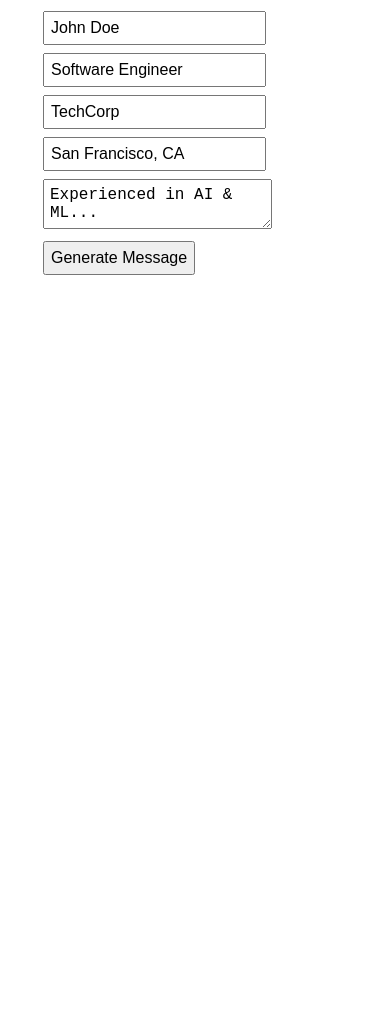
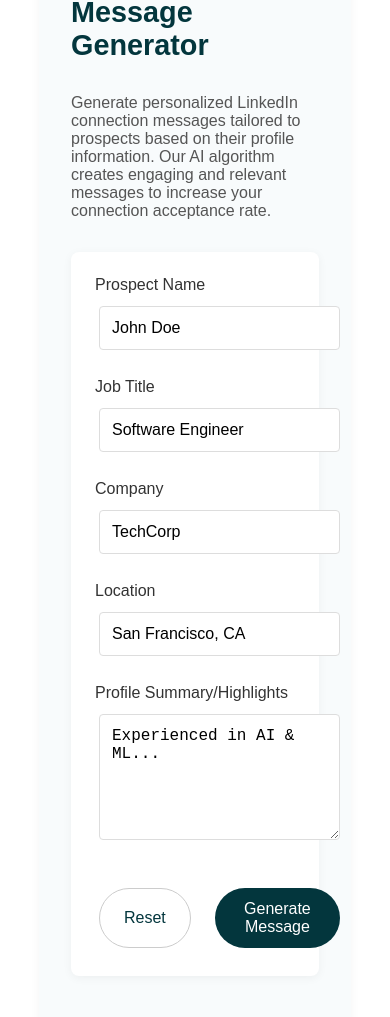
Before and after one commit to iamlokanath/frontend-CMS, a React (Create React App) app: page / in a window 390 px wide. Shown: the part 2538-3555 px from the top of the page. Before the commit the page ends 2861 px from the top, so only its background shows below. Built offline with nearby package versions, Linux system fonts and the light colour scheme; no server answers.

Commit message:
Linkedin message generator page created

```diff
--- /dev/null
+++ b/src/components/MessageGenerator.css
@@ -0,0 +1,80 @@
+.generator-container { padding: 2rem; background-color:
+#f8fbfc; font-family: sans-serif; border-radius: 12px; box-shadow: 0 2px 10px rgba(0, 0, 0, 0.05); margin-bottom: 2rem; }
+
+.generator-header { display: flex; justify-content: space-between; align-items: center; margin-bottom: 2rem; }
+
+.generator-header h2 { color:
+#03363d; margin: 0; font-size: 1.8rem; }
+
+.generator-description { color: #555; margin-bottom: 2rem; max-width: 700px; }
+
+.generator-form-container { background-color: white; padding: 1.5rem; border-radius: 8px; margin-bottom: 2rem; box-shadow: 0 2px 10px rgba(0, 0, 0, 0.05); }
+
+.generator-form { display: grid; grid-template-columns: 1fr 1fr; gap: 1.5rem; }
+
+.form-group { display: flex; flex-direction: column; gap: 0.5rem; }
+
+.form-group label { font-weight: 500; color: #333; }
+
+.form-group input, .form-group textarea { padding: 0.75rem; border: 1px solid #ddd; border-radius: 4px; font-size: 1rem; }
+
+.form-group textarea { resize: vertical; min-height: 100px; }
+
+/* Make summary take up full width */ .form-group.full-width { grid-column: span 2; }
+
+.form-actions { grid-column: span 2; display: flex; justify-content: flex-end; gap: 1rem; margin-top: 1rem; }
+
+.message-result-container { background-color: white; padding: 1.5rem; border-radius: 8px; margin-top: 2rem; box-shadow: 0 2px 10px rgba(0, 0, 0, 0.05); }
+
+.message-result-header { display: flex; justify-content: space-between; align-items: center; margin-bottom: 1rem; }
+
+.message-result-header h3 { color:
+#03363d; margin: 0; }
+
+.message-content { background-color:
+#f5f9fc; padding: 1.5rem; border-radius: 8px; border-left: 4px solid
+#03363d; font-size: 1rem; line-height: 1.6; }
+
+.message-actions { display: flex; justify-content: flex-end; gap: 1rem; margin-top: 1.5rem; }
+
+.primary-btn { background-color:
+#03363d; color: white; border: none; padding: 0.75rem 1.5rem; border-radius: 9999px; font-weight: 500; cursor: pointer; transition: background-color 0.2s; }
+
+.primary-btn:hover { background-color:
+#022228; }
+
+.primary-btn:disabled { background-color:
+#cccccc; cursor: not-allowed; }
+
+.secondary-btn { background-color: white; color:
+#03363d; border: 1px solid #ccc; padding: 0.75rem 1.5rem; border-radius: 9999px; font-weight: 500; cursor: pointer; transition: background-color 0.2s, color 0.2s; }
+
+.secondary-btn:hover { background-color:
+#f0f0f0; }
+
+.loading-indicator { display: flex; gap: 0.5rem; align-items: center; justify-content: center; }
+
+.loading-spinner { width: 16px; height: 16px; border: 3px solid
+#f3f3f3; border-top: 3px solid
+#03363d; border-radius: 50%; animation: spin 1s linear infinite; }
+
+@keyframes spin { 0% { transform: rotate(0deg); } 100% { transform: rotate(360deg); } }
+
+.copy-button { background-color:
+#e3f2fd; color:
+#1565c0; border: none; padding: 0.5rem 1rem; border-radius: 4px; font-size: 0.85rem; font-weight: 500; cursor: pointer; transition: background-color 0.2s; display: flex; align-items: center; gap: 0.5rem; }
+
+.copy-button:hover { background-color:
+#bbdefb; }
+
+.copied-indicator { background-color:
+#e8f5e9; color:
+#2e7d32; padding: 0.25rem 0.5rem; border-radius: 4px; font-size: 0.8rem; animation: fadeOut 2s forwards; }
+
+@keyframes fadeOut { 0% { opacity: 1; } 70% { opacity: 1; } 100% { opacity: 0; } }
+
+@media (max-width: 768px) { .generator-form { grid-template-columns: 1fr; }
+
+.form-group.full-width { grid-column: span 1; }
+
+.form-actions { grid-column: span 1; } }
--- a/src/components/MessageGenerator.tsx
+++ b/src/components/MessageGenerator.tsx
@@ -1,5 +1,6 @@
 import React, { useState } from 'react';
 import axios from 'axios';
+import './MessageGenerator.css';
 
 const API_URL = 'https://backend-cms-seven.vercel.app/personalized-message';
 
@@ -17,6 +18,7 @@ const MessageGenerator: React.FC = () => {
     const [input, setInput] = useState<InputType>(defaultInput);
     const [message, setMessage] = useState('');
     const [loading, setLoading] = useState(false);
+    const [copied, setCopied] = useState(false);
 
     const handleChange = (e: React.ChangeEvent<HTMLInputElement | HTMLTextAreaElement>) => {
         setInput({ ...input, [e.target.name]: e.target.value });
@@ -29,27 +31,140 @@ const MessageGenerator: React.FC = () => {
         try {
             const res = await axios.post(API_URL, input);
             setMessage(res.data.message);
-        } catch {
-            setMessage('Error generating message');
+        } catch (error) {
+            setMessage('Error generating message. Please try again later.');
         }
         setLoading(false);
     };
 
+    const copyToClipboard = () => {
+        navigator.clipboard.writeText(message);
+        setCopied(true);
+        setTimeout(() => setCopied(false), 2000);
+    };
+
+    const resetForm = () => {
+        setInput(defaultInput);
+        setMessage('');
+    };
+
     return (
-        <div>
-            <h2>LinkedIn Message Generator</h2>
-            <form onSubmit={handleSubmit} style={{ marginBottom: 20 }}>
-                <input name="name" placeholder="Name" value={input.name} onChange={handleChange} required />
-                <input name="job_title" placeholder="Job Title" value={input.job_title} onChange={handleChange} required />
-                <input name="company" placeholder="Company" value={input.company} onChange={handleChange} required />
-                <input name="location" placeholder="Location" value={input.location} onChange={handleChange} required />
-                <textarea name="summary" placeholder="Summary" value={input.summary} onChange={handleChange} required />
-                <button type="submit" disabled={loading}>{loading ? 'Generating...' : 'Generate Message'}</button>
-            </form>
+        <div className="generator-container">
+            <div className="generator-header">
+                <h2>LinkedIn Message Generator</h2>
+            </div>
+
+            <p className="generator-description">
+                Generate personalized LinkedIn connection messages tailored to prospects based on their profile information.
+                Our AI algorithm creates engaging and relevant messages to increase your connection acceptance rate.
+            </p>
+
+            <div className="generator-form-container">
+                <form onSubmit={handleSubmit} className="generator-form">
+                    <div className="form-group">
+                        <label htmlFor="name">Prospect Name</label>
+                        <input
+                            id="name"
+                            name="name"
+                            placeholder="Enter prospect's name"
+                            value={input.name}
+                            onChange={handleChange}
+                            required
+                        />
+                    </div>
+
+                    <div className="form-group">
+                        <label htmlFor="job_title">Job Title</label>
+                        <input
+                            id="job_title"
+                            name="job_title"
+                            placeholder="Enter prospect's job title"
+                            value={input.job_title}
+                            onChange={handleChange}
+                            required
+                        />
+                    </div>
+
+                    <div className="form-group">
+                        <label htmlFor="company">Company</label>
+                        <input
+                            id="company"
+                            name="company"
+                            placeholder="Enter prospect's company"
+                            value={input.company}
+                            onChange={handleChange}
+                            required
+                        />
+                    </div>
+
+                    <div className="form-group">
+                        <label htmlFor="location">Location</label>
+                        <input
+                            id="location"
+                            name="location"
+                            placeholder="Enter prospect's location"
+                            value={input.location}
+                            onChange={handleChange}
+                            required
+                        />
+                    </div>
+
+                    <div className="form-group full-width">
+                        <label htmlFor="summary">Profile Summary/Highlights</label>
+                        <textarea
+                            id="summary"
+                            name="summary"
+                            placeholder="Enter key points from prospect's profile summary or highlights"
+                            value={input.summary}
+                            onChange={handleChange}
+                            required
+                            rows={4}
+                        />
+                    </div>
+
+                    <div className="form-actions">
+                        <button
+                            type="button"
+                            className="secondary-btn"
+                            onClick={resetForm}
+                        >
+                            Reset
+                        </button>
+                        <button
+                            type="submit"
+                            className="primary-btn"
+                            disabled={loading}
+                        >
+                            {loading ? (
+                                <span className="loading-indicator">
+                                    <span className="loading-spinner"></span>
+                                    Generating...
+                                </span>
+                            ) : (
+                                'Generate Message'
+                            )}
+                        </button>
+                    </div>
+                </form>
+            </div>
+
             {message && (
-                <div style={{ background: '#f0f0f0', padding: 10, borderRadius: 4 }}>
-                    <strong>Generated Message:</strong>
-                    <p>{message}</p>
+                <div className="message-result-container">
+                    <div className="message-result-header">
+                        <h3>Generated Message</h3>
+                        {copied && <span className="copied-indicator">Copied!</span>}
+                    </div>
+                    <div className="message-content">
+                        {message}
+                    </div>
+                    <div className="message-actions">
+                        <button
+                            className="copy-button"
+                            onClick={copyToClipboard}
+                        >
+                            Copy to clipboard
+                        </button>
+                    </div>
                 </div>
             )}
         </div>
```
